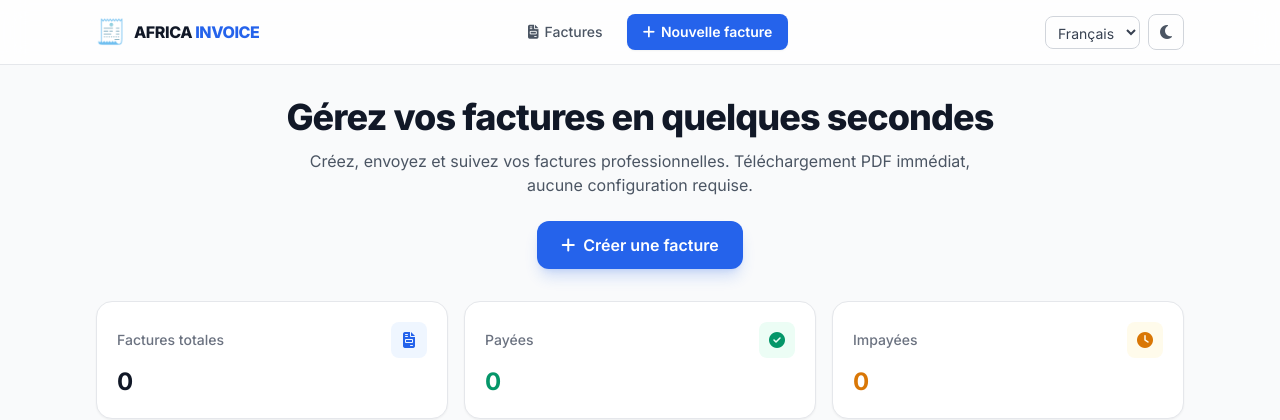
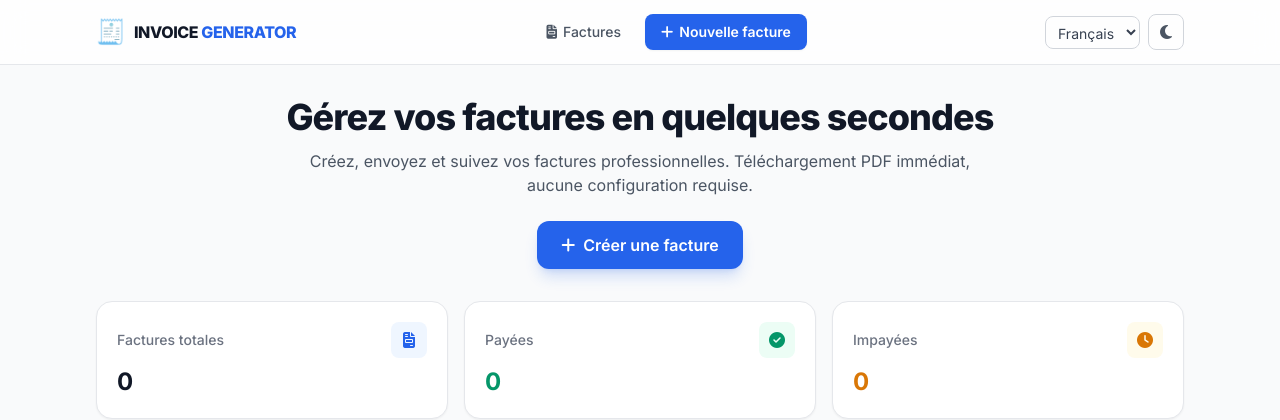
Before and after one commit to patrick-gith/AfricaInvoice, a Django app: page / in a window 1280 px wide. Shown: the top 420 px of the page. Run offline with Django 5.2, Linux system fonts and the light colour scheme; data that the repository does not hold is empty; some libraries are stand-ins or nearby versions.

Commit message:
deployer sur render

```diff
--- a/ProjectInvoice/templates/account/base.html
+++ b/ProjectInvoice/templates/account/base.html
@@ -91,7 +91,7 @@
       <a href="{% url 'InvoiceApp:index' %}" class="flex items-center gap-2 group">
         <span class="text-2xl">🧾</span>
         <span class="font-extrabold tracking-tight text-gray-900 dark:text-white group-hover:text-brand-600 dark:group-hover:text-brand-400 transition-colors">
-          AFRICA <span class="text-brand-600 dark:text-brand-400">INVOICE</span>
+         INVOICE <span class="text-brand-600 dark:text-brand-400"> GENERATOR</span>
         </span>
       </a>
 
```
